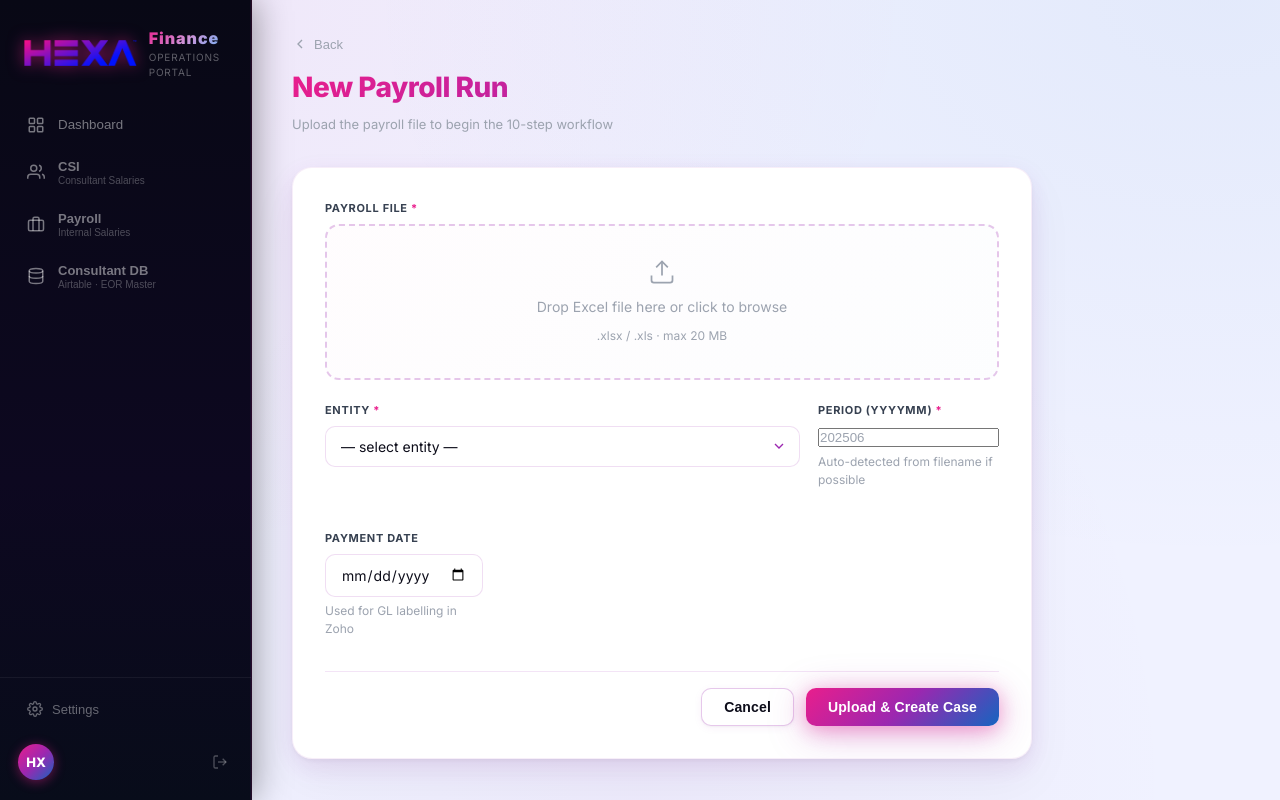
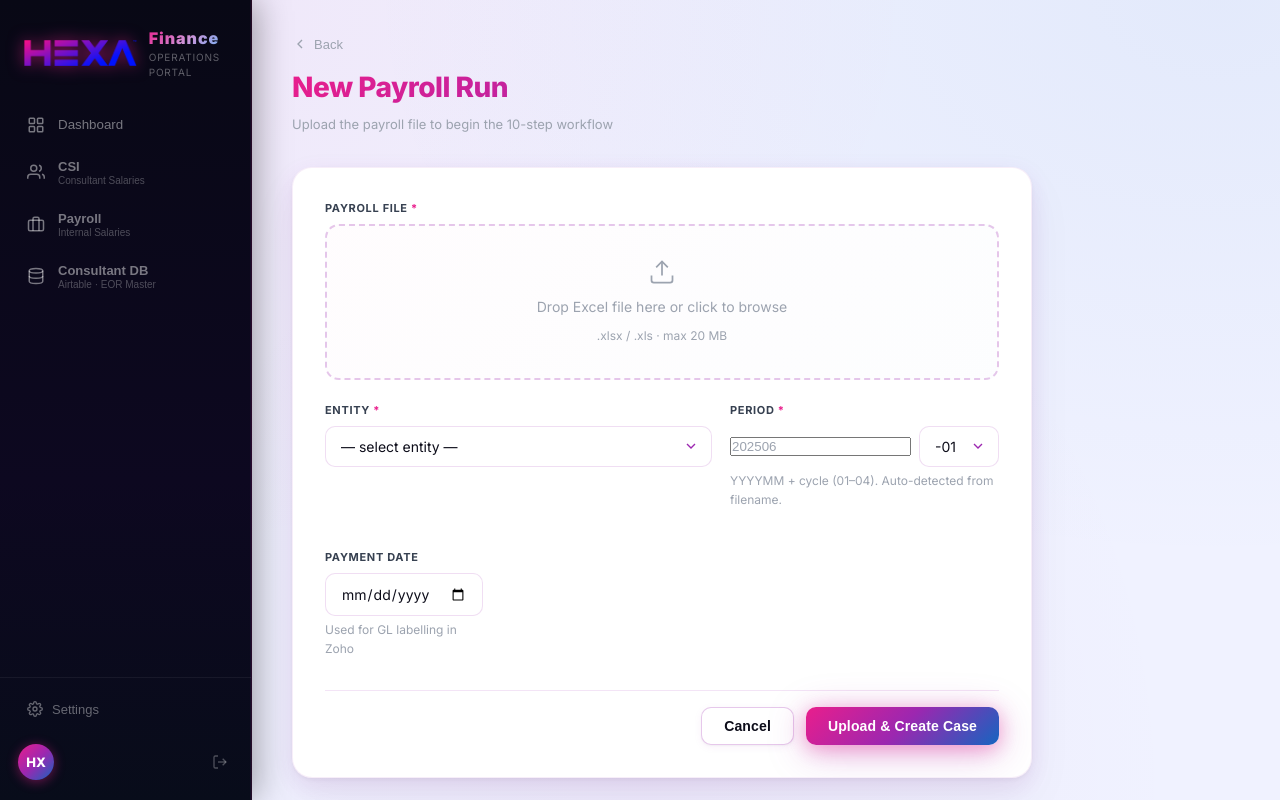
Before and after one commit to praphulla-asimcore/hexa-finance-py, a Python web app: template templates/payroll/new_page.html in a window 1280 px wide. Run offline with Jinja, Linux system fonts and the light colour scheme; the template is opened without the code that fills it, so the values that code supplies are empty.

Commit message:
Fix upload navigation + period format YYYYMM-01/02/03/04
1. Upload → case detail: return HTML fragment directly with HX-Push-Url
   instead of HX-Redirect (which doesn't fire when hx-target is set).
   Use detail.html fragment for HTMX, detail_page.html for direct load.

2. Period format: YYYYMM + cycle dropdown (01/02/03/04) → stored as
   YYYYMM-NN (e.g. 202506-01). Reference becomes CSI-HSSB-202506-01-001.
   Server validates regex ^\d{6}-(0[1-4])$. JS syncs hidden field on
   input change and before form submit.

Co-Authored-By: Claude Sonnet 4.6 <noreply@anthropic.com>

```diff
--- a/templates/payroll/new.html
+++ b/templates/payroll/new.html
@@ -69,9 +69,19 @@
           <span class="pf-hint" id="entity-hint" style="display:none"></span>
         </div>
         <div class="pf-form-section">
-          <label class="label">Period (YYYYMM) <span class="req">*</span></label>
-          <input class="input" name="period" id="period-input" placeholder="202506" maxlength="6" required/>
-          <span class="pf-hint">Auto-detected from filename if possible</span>
+          <label class="label">Period <span class="req">*</span></label>
+          <div style="display:flex;gap:8px;align-items:center">
+            <input class="input" id="period-ym" placeholder="202506" maxlength="6" style="flex:1"
+                   oninput="syncPeriod()"/>
+            <select class="input" id="period-cycle" style="width:80px" onchange="syncPeriod()">
+              <option value="01">-01</option>
+              <option value="02">-02</option>
+              <option value="03">-03</option>
+              <option value="04">-04</option>
+            </select>
+          </div>
+          <input type="hidden" name="period" id="period-input"/>
+          <span class="pf-hint">YYYYMM + cycle (01–04). Auto-detected from filename.</span>
         </div>
         <div class="pf-form-section">
           <label class="label">Payment Date</label>
@@ -99,6 +109,13 @@
 <script>
 const ORGS = {{ orgs | tojson }};
 
+// Sync the hidden period field: YYYYMM + "-" + cycle (01-04)
+function syncPeriod() {
+  const ym = document.getElementById('period-ym').value.trim();
+  const cy = document.getElementById('period-cycle').value;
+  document.getElementById('period-input').value = ym && ym.length === 6 ? ym + '-' + cy : '';
+}
+
 function updateDropZone(input) {
   const file = input.files[0];
   if (!file) return;
@@ -108,16 +125,17 @@ function updateDropZone(input) {
   document.getElementById('drop-filesize').textContent = '(' + (file.size / 1024).toFixed(0) + ' KB)';
   document.getElementById('drop-zone').classList.add('pf-drop-zone-filled');
 
-  // Auto-detect period from filename
+  // Auto-detect YYYYMM from filename, leave cycle as user-selected
   const name = file.name;
   const m1 = name.match(/\b(20\d{2})(0[1-9]|1[0-2])\b/);
   const m2 = name.match(/\b(20\d{2})[-_](0[1-9]|1[0-2])\b/);
   const m3 = name.match(/\b(0[1-9]|1[0-2])[-_](20\d{2})\b/);
-  const periodInput = document.getElementById('period-input');
-  if (!periodInput.value) {
-    if (m1) periodInput.value = m1[1] + m1[2];
-    else if (m2) periodInput.value = m2[1] + m2[2];
-    else if (m3) periodInput.value = m3[2] + m3[1];
+  const ymInput = document.getElementById('period-ym');
+  if (!ymInput.value) {
+    if (m1) ymInput.value = m1[1] + m1[2];
+    else if (m2) ymInput.value = m2[1] + m2[2];
+    else if (m3) ymInput.value = m3[2] + m3[1];
+    syncPeriod();
   }
 
   // Auto-detect entity from filename
@@ -143,4 +161,16 @@ function updateEntityHint(select) {
     nameHidden.value = '';
   }
 }
+
+// Ensure period hidden field is set before HTMX submits the form
+document.getElementById('upload-form').addEventListener('htmx:beforeRequest', function() {
+  syncPeriod();
+  const period = document.getElementById('period-input').value;
+  const entity = document.getElementById('entity-select').value;
+  if (!entity) { htmx.trigger(document.getElementById('upload-form'), 'htmx:abort'); alert('Please select an entity.'); return; }
+  if (!/^\d{6}-(0[1-4])$/.test(period)) { htmx.trigger(document.getElementById('upload-form'), 'htmx:abort'); alert('Please enter a valid period (YYYYMM) and select a cycle (01–04).'); return; }
+});
+
+// Init — set hidden field on page load
+syncPeriod();
 </script>
```
Also changed, not shown: app/routers/payroll_cases.py (+14 -2 lines).
